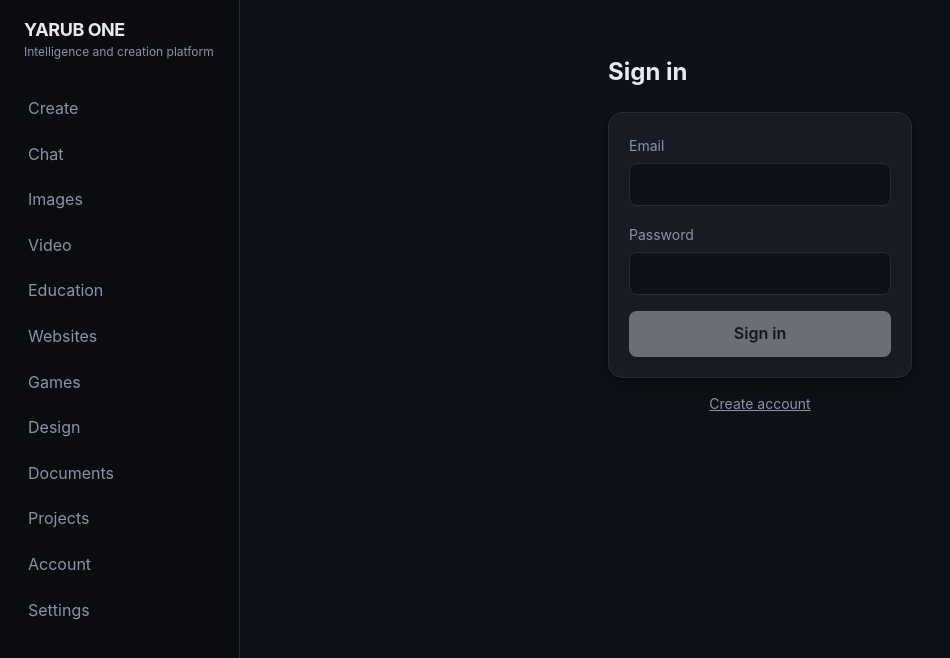
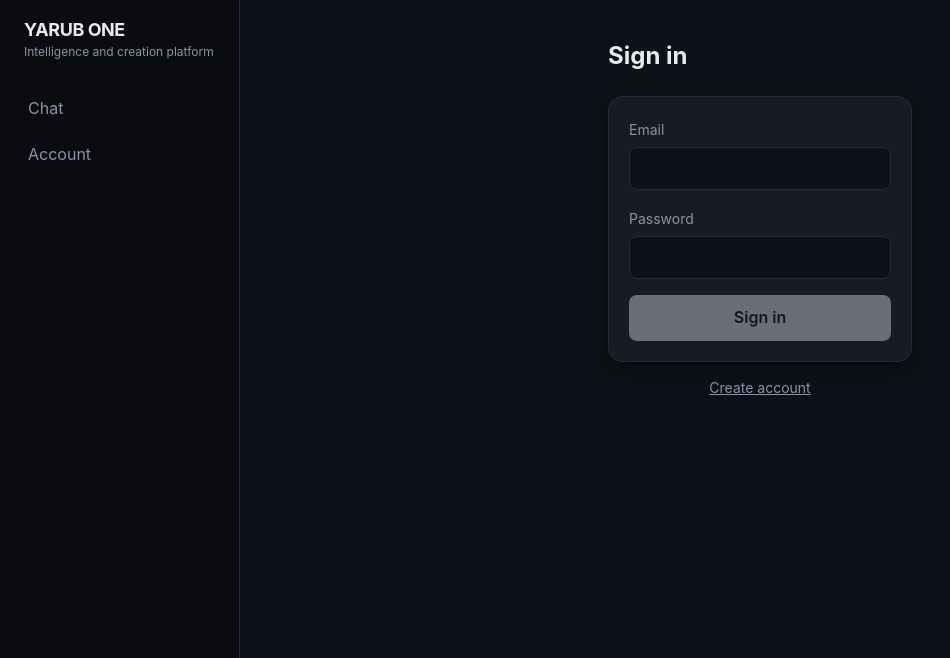
Before and after one commit to yarubacademy-collab/Yarub-one-, a Next.js app in the folder apps/web/: page /en/login in a window 1280 px wide. Shown: the top 658 px of the page, without its empty margins (0-950 px from the left). Built offline with nearby package versions, Linux system fonts and the light colour scheme; no server answers.

Commit message:
Update AppShell.tsx

```diff
--- a/apps/web/src/components/AppShell.tsx
+++ b/apps/web/src/components/AppShell.tsx
@@ -5,17 +5,14 @@ import { usePathname } from 'next/navigation';
 import { useTranslations } from 'next-intl';
 import type { ReactNode } from 'react';
 import { type Locale } from '@yarub/shared';
-import { AllowanceBar } from './AllowanceBar';
 
-const SECTIONS = [
-  'create', 'chat', 'image', 'video', 'education',
-  'website', 'game', 'visual', 'documents', 'projects',
-  // 'account' is the only reachable path to sign in / sign up: the account
-  // page itself already renders a Sign In link when no session exists.
-  // Without a rail entry there was no way to reach it — not from the site,
-  // and not from the Android app, which has no address bar to type one in.
-  'account', 'settings',
-] as const;
+// Chat and the account page (the only reachable path to sign in / sign up —
+// without a rail entry there is no way to reach it, not from the site and
+// not from the Android app, which has no address bar to type one in).
+// Image, video, website, game and the rest of the capability pages, the plan
+// badge and the Premium link are intentionally gone: this build is chat-only,
+// with no paid tier of any kind.
+const SECTIONS = ['chat', 'account'] as const;
 
 /**
  * One shell for the whole product.
@@ -54,12 +51,7 @@ export function AppShell({ locale, children }: { locale: Locale; children: React
         })}
       </nav>
 
-      <main className="flex-1 min-w-0">
-        <div className="p-4 pb-0">
-          <AllowanceBar locale={locale} />
-        </div>
-        {children}
-      </main>
+      <main className="flex-1 min-w-0">{children}</main>
     </div>
   );
 }
```
